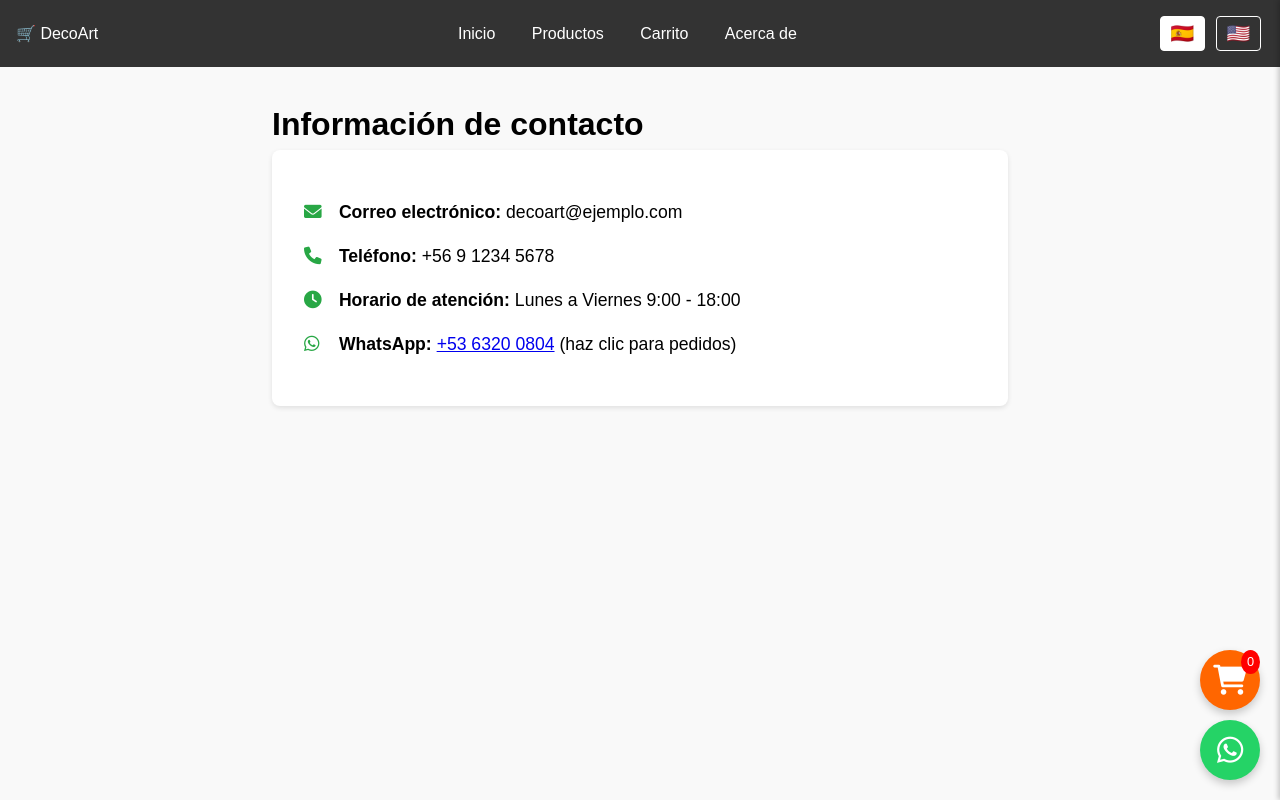
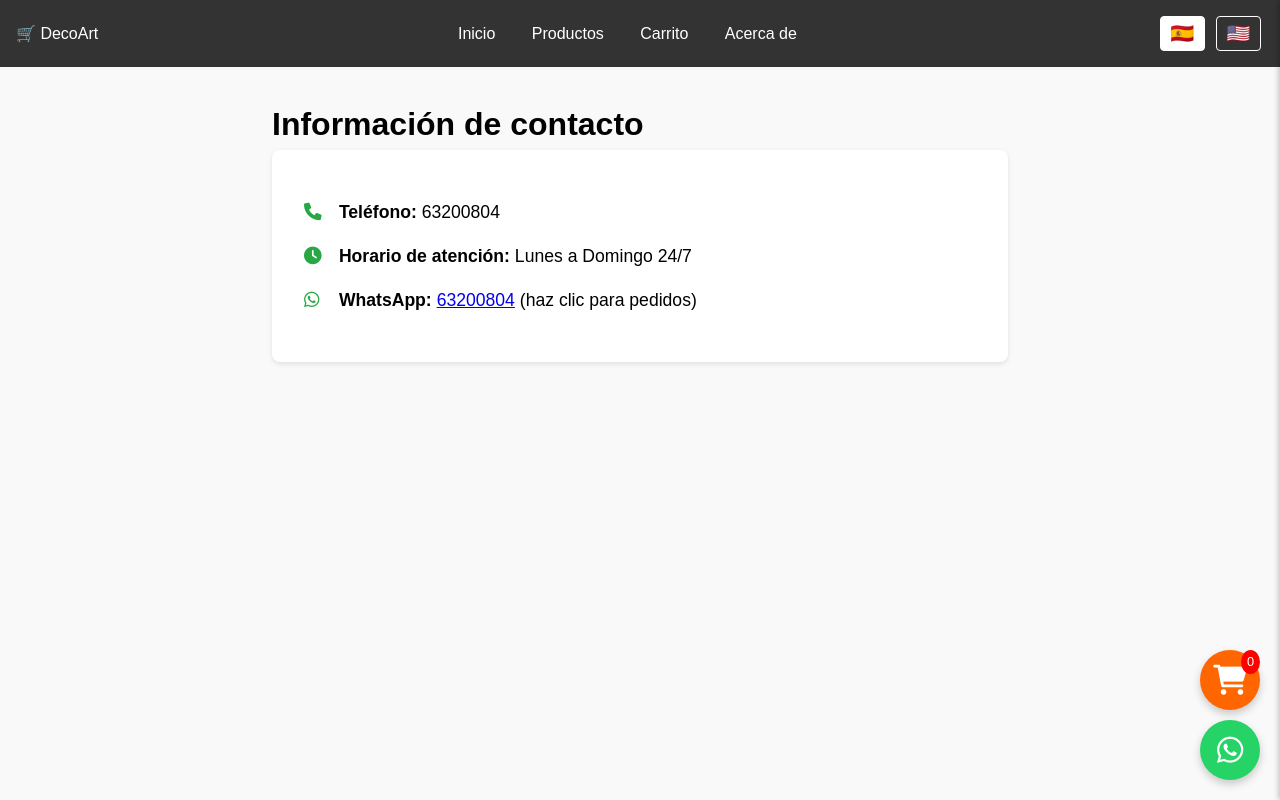
Before and after one commit to Leniermedina/DecoArt, a website: page acerca.html in a window 1280 px wide. Drawn offline with Linux system fonts and the light colour scheme.

Commit message:
Update acerca.html

```diff
--- a/acerca.html
+++ b/acerca.html
@@ -79,10 +79,9 @@
     <main>
         <h1 data-i18n="contacto">Información de contacto</h1>
         <div class="contact-info">
-            <p><i class="fas fa-envelope"></i> <strong data-i18n="email">Correo electrónico:</strong> decoart@ejemplo.com</p>
-            <p><i class="fas fa-phone"></i> <strong data-i18n="telefonoContacto">Teléfono:</strong> +56 9 1234 5678</p>
-            <p><i class="fas fa-clock"></i> <strong data-i18n="horario">Horario de atención:</strong> Lunes a Viernes 9:00 - 18:00</p>
-            <p><i class="fab fa-whatsapp"></i> <strong>WhatsApp:</strong> <a href="#" id="whatsapp-link">+53 6320 0804</a> (haz clic para pedidos)</p>
+            <p><i class="fas fa-phone"></i> <strong data-i18n="telefonoContacto">Teléfono:</strong> 63200804</p>
+            <p><i class="fas fa-clock"></i> <strong data-i18n="horario">Horario de atención:</strong> Lunes a Domingo 24/7</p>
+            <p><i class="fab fa-whatsapp"></i> <strong>WhatsApp:</strong> <a href="#" id="whatsapp-link">63200804</a> (haz clic para pedidos)</p>
         </div>
     </main>
 
```
